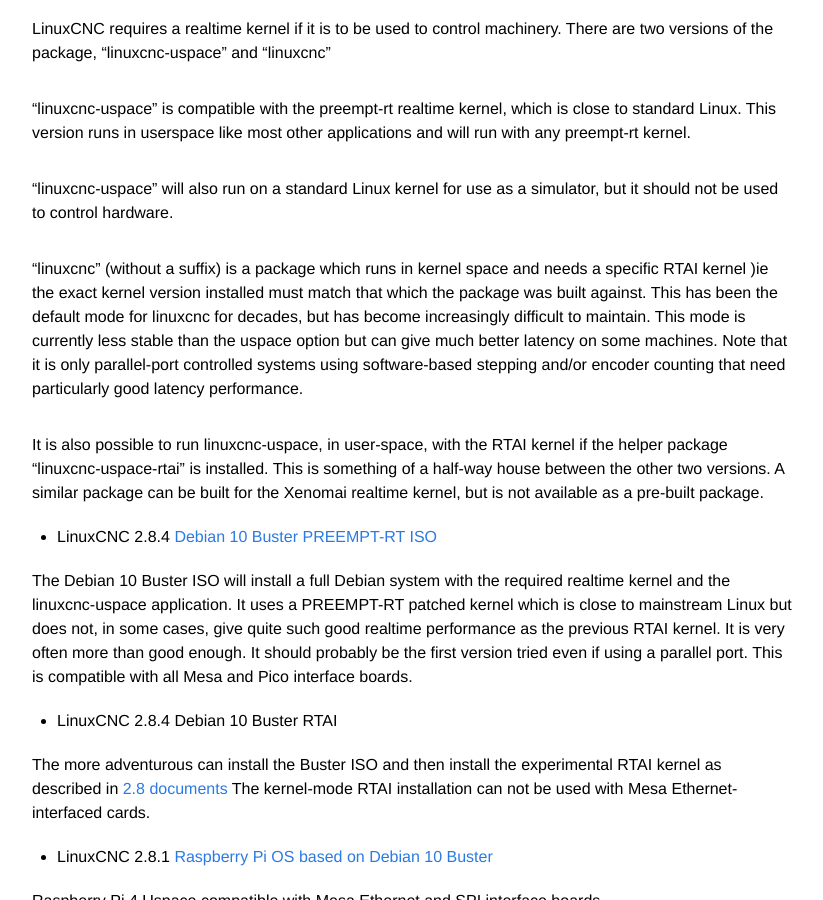
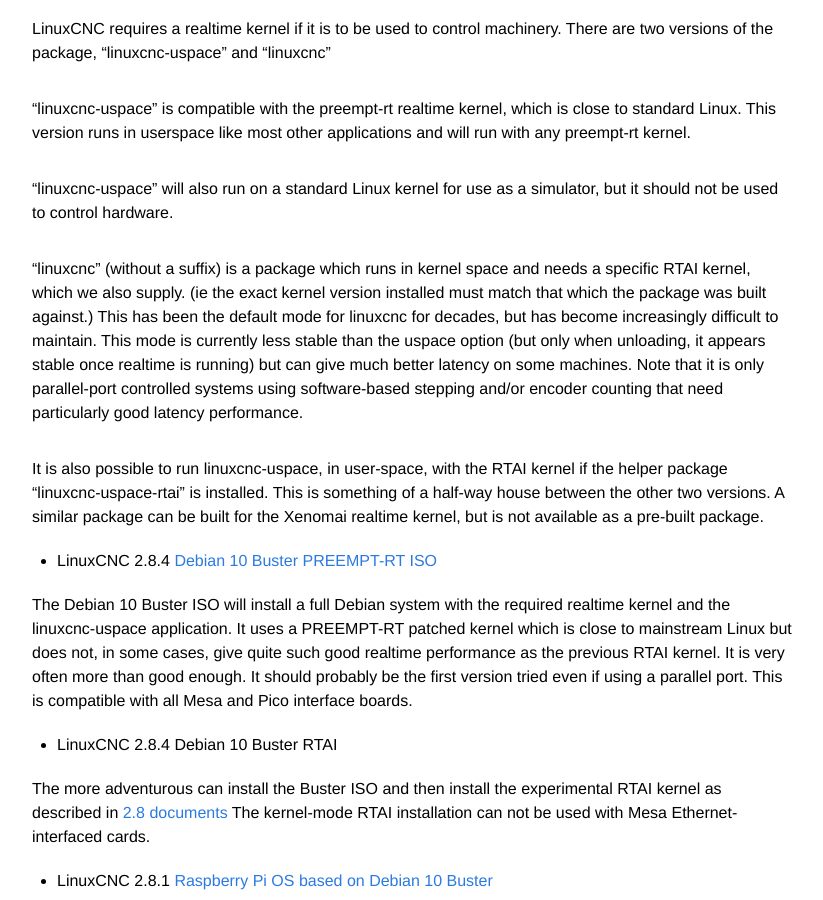
Before and after one commit to LinuxCNC/wlo, a Jekyll site: the page built from downloads/index.md, in a window 1280 px wide and 900 px high, scrolled down 432 px. Shown: the whole window, without its empty margins (228-1051 px from the left). Built offline with Jekyll 4.4.1, drawn with Linux system fonts in a browser that asks for light colours.

Commit message:
Fix typo and add further explication.

```diff
--- a/downloads/index.md
+++ b/downloads/index.md
@@ -27,12 +27,13 @@
 simulator, but it should not be used to control hardware.
 
 "linuxcnc" (without a suffix) is a package which runs in kernel space
-and needs a specific RTAI kernel )ie the exact kernel version installed
-must match that which the package was built against. This has been the
-default mode for linuxcnc for decades, but has become increasingly
-difficult to maintain. This mode is currently less stable than the
-uspace option but can give much better latency on some machines. Note
-that it is only parallel-port controlled systems using software-based
+and needs a specific RTAI kernel, which we also supply. (ie the exact
+kernel version installed must match that which the package was built
+against.) This has been the default mode for linuxcnc for decades,
+but has become increasingly difficult to maintain. This mode is currently
+less stable than the uspace option (but only when unloading, it appears stable
+once realtime is running) but can give much better latency on some machines.
+Note that it is only parallel-port controlled systems using software-based
 stepping and/or encoder counting that need particularly good latency
 performance.
 
```
